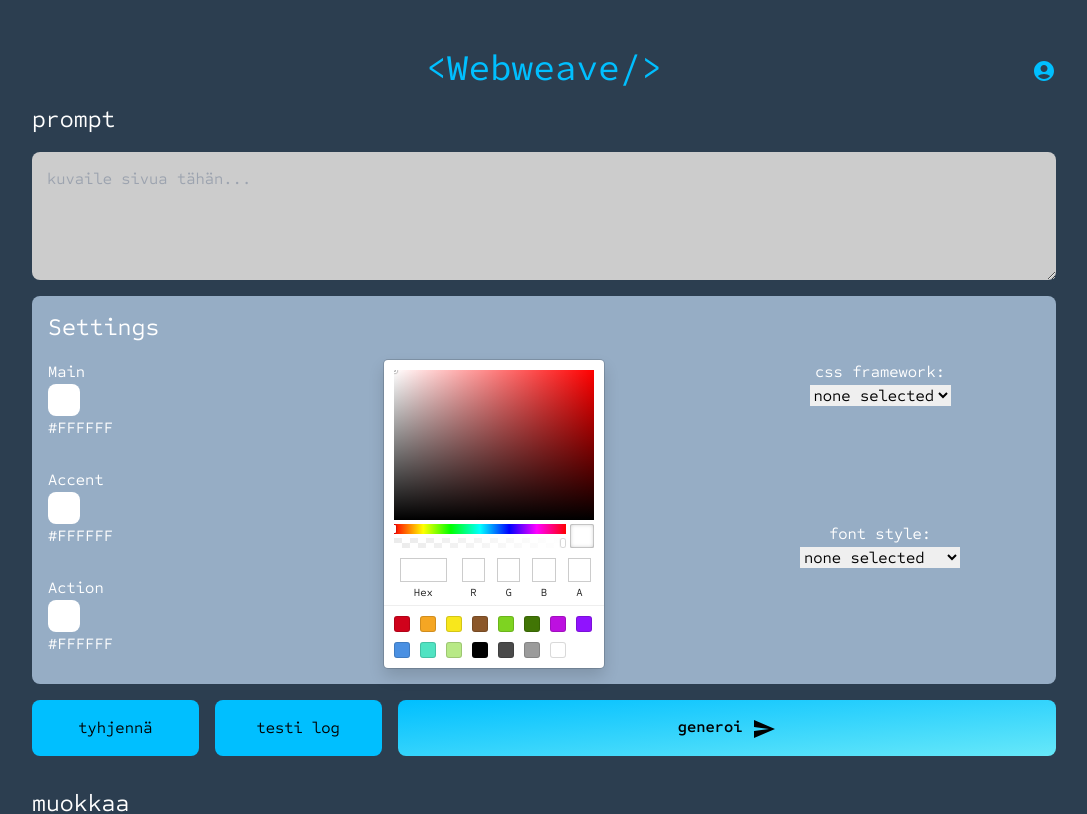
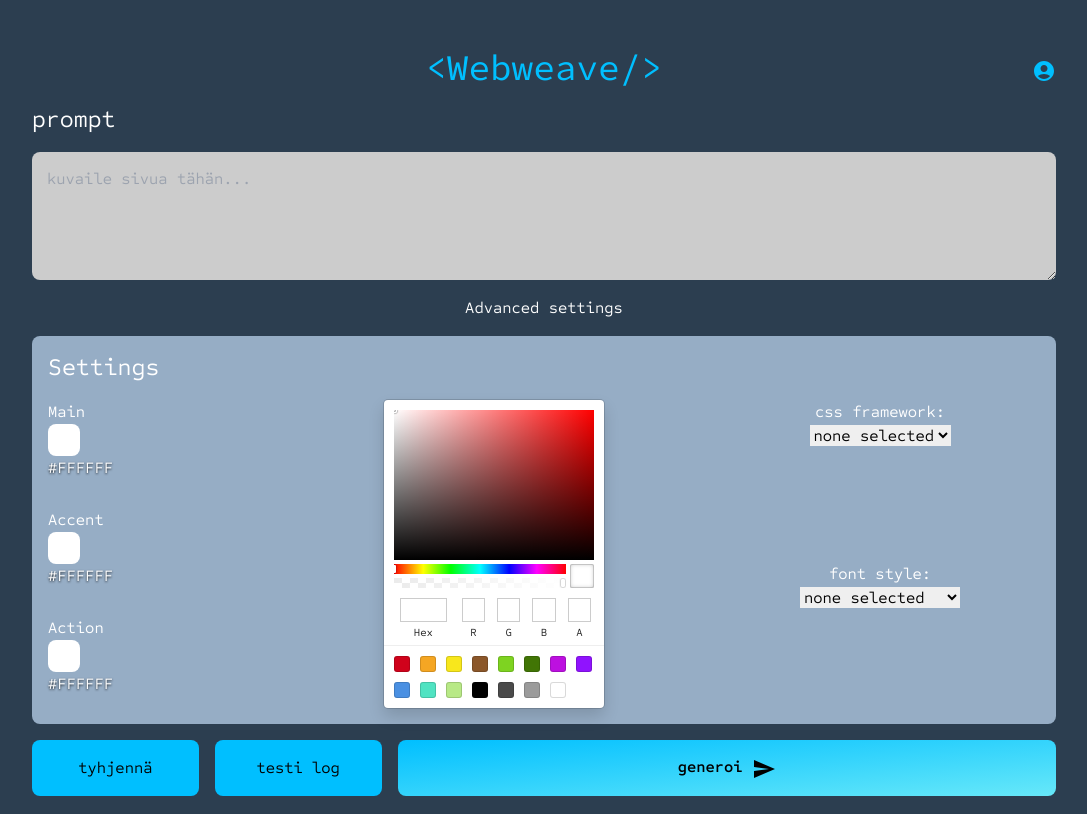
Before and after one commit to ofisch/WebWeave, a React (Vite) app in the folder webweave/: page / in a window 1280 px wide. Shown: the top 814 px of the page, without its empty margins (96-1183 px from the left). Built offline with nearby package versions, Linux system fonts and the light colour scheme; no server answers.

Commit message:
Update
settings avaaminen/sulkeminen

```diff
--- a/webweave/src/assets/style.ts
+++ b/webweave/src/assets/style.ts
@@ -19,6 +19,7 @@ const style = {
   main: "",
   select: "text-black",
   selectOption: "text-black",
+  colorText: "drop-shadow-[0_1.2px_1.2px_rgba(0,0,0,0.8)]",
   profile: "mx-auto xs:w-full",
   colorDisplayBox: "w-8 h-8 rounded-lg",
   colorListItem: "text-left",
--- a/webweave/src/views/Home.tsx
+++ b/webweave/src/views/Home.tsx
@@ -15,6 +15,7 @@ import SaveIcon from "@mui/icons-material/Save";
 import { useNavigate } from "react-router-dom";
 
 export const Home = () => {
+  const [settingsMode, setSettingsMode] = useState(false);
   const [color, setColor] = useState("#ffffff");
   const [currentColor, setCurrentColor] = useState(1);
   const [color1, setColor1] = useState("#ffffff");
@@ -104,7 +105,15 @@ export const Home = () => {
   ) => {
     setPrompt(event.target.value);
   };
-
+  const hideSettings = () => {
+    if (document.getElementById("settingsDiv")!.style.display === "none") {
+      document.getElementById("settingsDiv")!.style.display = "block";
+      setSettingsMode(true);
+    } else {
+      document.getElementById("settingsDiv")!.style.display = "none";
+      setSettingsMode(false);
+    }
+  }
   // asetetaan font stateen
   const handleFontSettingsChange = (
     event: React.ChangeEvent<HTMLSelectElement>
@@ -185,9 +194,6 @@ export const Home = () => {
     finalPrompt =
       prompt +
       " Use " +
-      color +
-      " as main color." +
-      frameworkPrompt +
       fontPrompt +
       " Use " +
       color1 +
@@ -197,8 +203,16 @@ export const Home = () => {
       " as accent color." +
       " Use " +
       color3 +
-      " as action color.";
-    return finalPrompt;
+      " as action color." +
+      "implement the colors using the 60 30 10 rule. Use every color in the ratio of 60 30 10.";
+    if (settingsMode === false) {
+      return prompt;
+    }
+    else if (settingsMode === true) {
+      return finalPrompt;
+    } else {
+      return prompt;
+    }
   };
   const handleColorChange = (newColor) => {
     setColor(newColor.hex);
@@ -228,7 +242,7 @@ export const Home = () => {
 
     // lähetetään prompt openai-API:lle ja asetetaan vastaus responseen-stateen
     const settingPrompt = makePrompt();
-    const apiResponse = await makeApiRequest(prompt);
+    const apiResponse = await makeApiRequest(settingPrompt);
     //const apiResponse = await makeApiRequest(settingPrompt);
 
     setResponse(apiResponse);
@@ -322,8 +336,8 @@ export const Home = () => {
               onChange={handlePromptChange}
             ></textarea>
           </div>
-
-          <div className={style.secondary}>
+          <button onClick={() => hideSettings()}>Advanced settings</button>
+          <div id="settingsDiv" className={style.secondary}>
             <h2 className={style.settingsHeader}>Settings</h2>
 
             <div className={style.picker}>
@@ -338,7 +352,7 @@ export const Home = () => {
                     className={style.colorDisplayBox}
                     style={{ backgroundColor: color1 }}
                   ></div>
-                  <p id="MainColorCode" style={{ color: color1 }}>
+                  <p id="MainColorCode" className={style.colorText} style={{ color: color1 }}>
                     #FFFFFF
                   </p>
                 </li>
@@ -353,7 +367,7 @@ export const Home = () => {
                     className={style.colorDisplayBox}
                     style={{ backgroundColor: color2 }}
                   ></div>
-                  <p id="AccentColorCode" style={{ color: color2 }}>
+                  <p id="AccentColorCode" className={style.colorText} style={{ color: color2 }}>
                     #FFFFFF
                   </p>
                 </li>
@@ -368,7 +382,7 @@ export const Home = () => {
                     className={style.colorDisplayBox}
                     style={{ backgroundColor: color3 }}
                   ></div>
-                  <p id="ActionColorCode" style={{ color: color3 }}>
+                  <p id="ActionColorCode" className={style.colorText} style={{ color: color3 }}>
                     #FFFFFF
                   </p>
                 </li>
```
